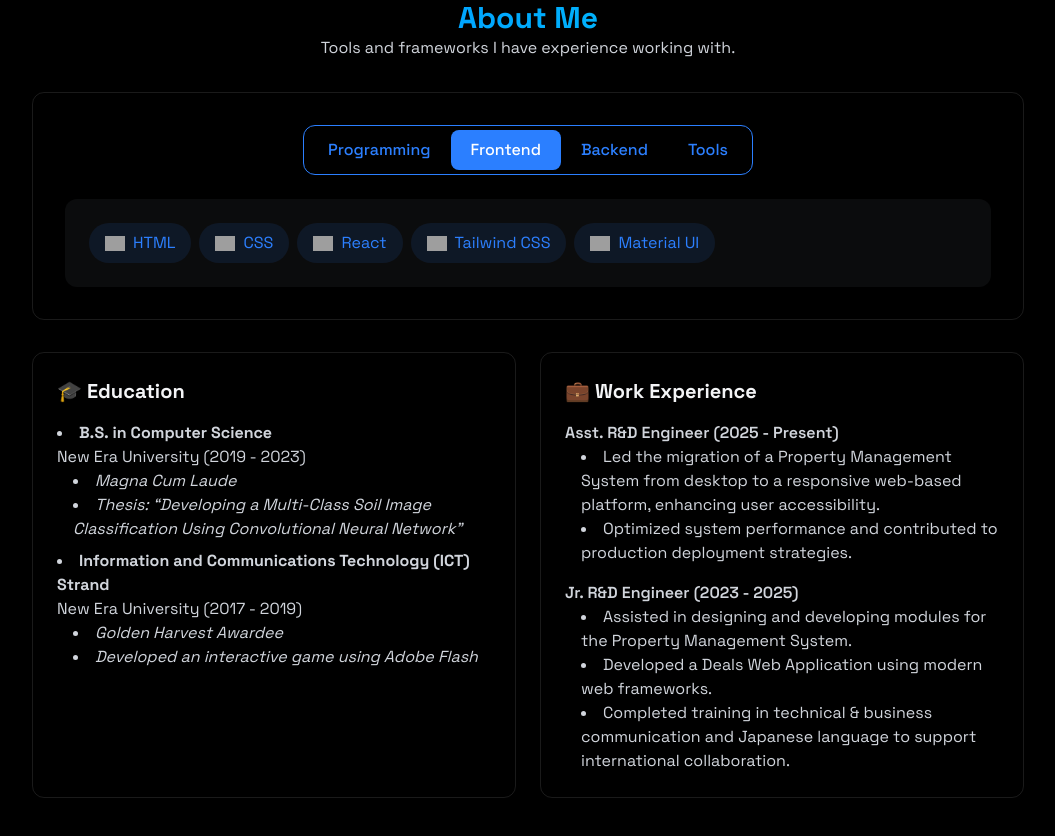
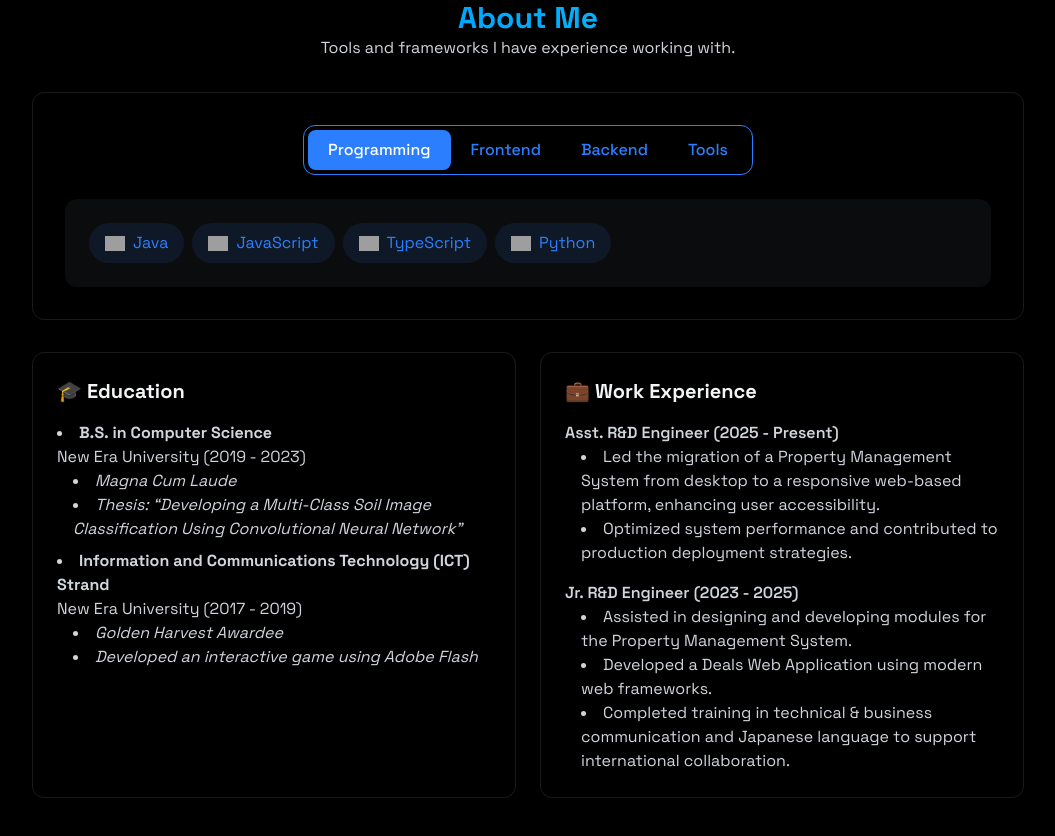
Before and after one commit to henjuna/juna-portfolio, a React (Vite) app: page / in a window 1280 px wide. Shown: the part 880-1716 px from the top of the page, without its empty margins (112-1167 px from the left). Built offline with nearby package versions, Linux system fonts and the light colour scheme; grey boxes are pictures that could not be loaded.

Commit message:
Set default active tab to 'programming' in SkillsTabs component

```diff
--- a/src/components/SkillsTab.tsx
+++ b/src/components/SkillsTab.tsx
@@ -37,7 +37,7 @@ const skillIcons: Record<string, string> = {
 };
 
 export const SkillsTabs = () => {
-  const [activeTab, setActiveTab] = useState<TabKey>('frontend');
+  const [activeTab, setActiveTab] = useState<TabKey>('programming');
 
   return (
     <div className="w-full">
```
